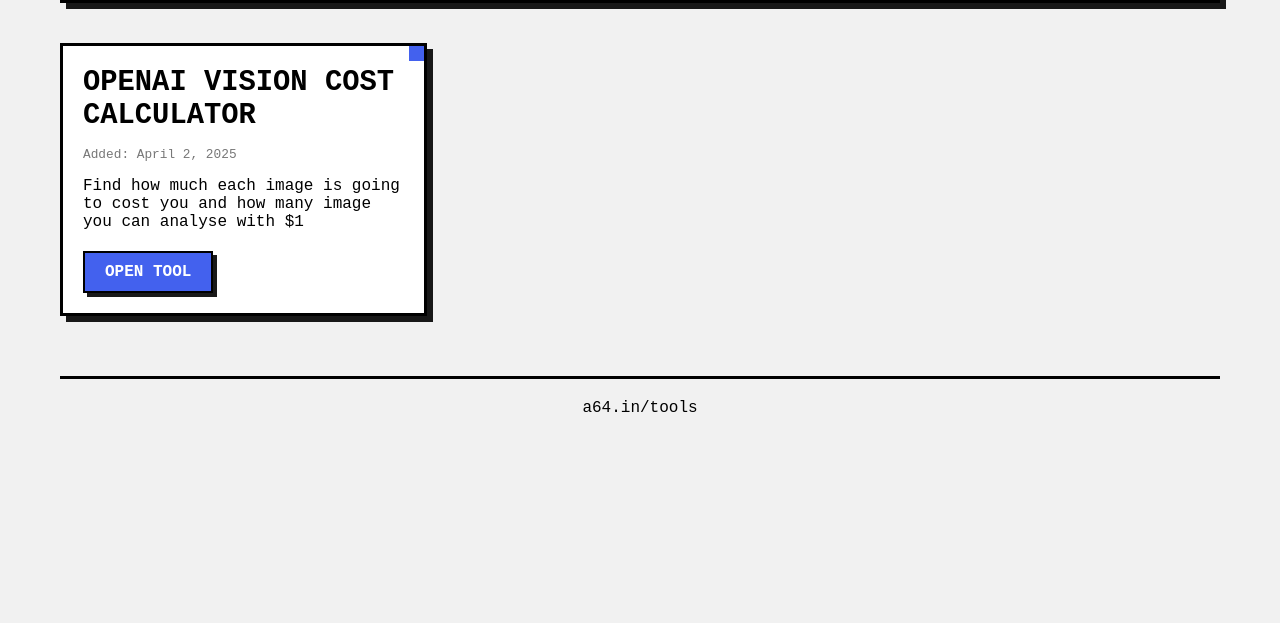
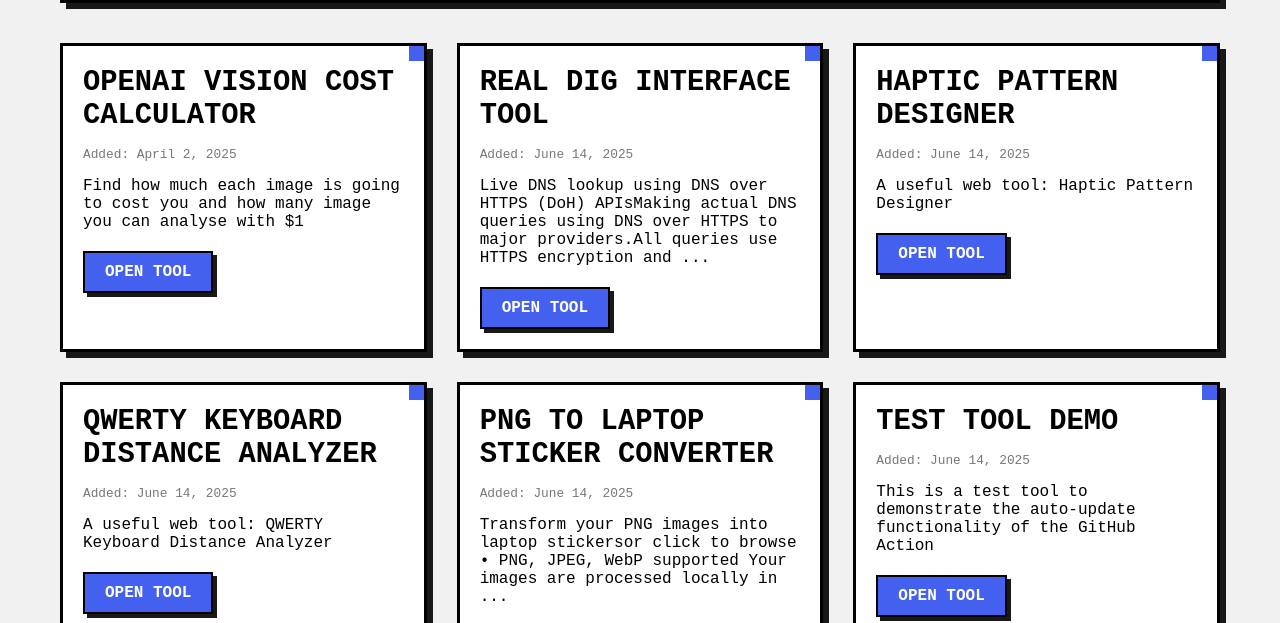
Before and after one commit to theapache64/tools, a plain HTML site: page index.html in a window 1280 px wide. Shown: the part 169-792 px from the top of the page. Drawn offline with Linux system fonts and the light colour scheme.

Commit message:
◀️ backup

```diff
--- a/index.html
+++ b/index.html
@@ -149,6 +149,42 @@
             <p>Find how much each image is going to cost you and how many image you can analyse with $1</p>
             <a href="openai-vision-cost-calculator.html" class="tool-link">Open Tool</a>
         </div>
+        <div class="tool-card">
+            <h2>Real Dig Interface Tool</h2>
+            <div class="date">Added: June 14, 2025</div>
+            <p>Live DNS lookup using DNS over HTTPS (DoH) APIsMaking actual DNS queries using DNS over HTTPS to major providers.All queries use HTTPS encryption and ...</p>
+            <a href="dig.html" class="tool-link">Open Tool</a>
+        </div>
+
+        <div class="tool-card">
+            <h2>Haptic Pattern Designer</h2>
+            <div class="date">Added: June 14, 2025</div>
+            <p>A useful web tool: Haptic Pattern Designer</p>
+            <a href="haptic_designer.html" class="tool-link">Open Tool</a>
+        </div>
+
+        <div class="tool-card">
+            <h2>QWERTY Keyboard Distance Analyzer</h2>
+            <div class="date">Added: June 14, 2025</div>
+            <p>A useful web tool: QWERTY Keyboard Distance Analyzer</p>
+            <a href="qwerty.html" class="tool-link">Open Tool</a>
+        </div>
+
+        <div class="tool-card">
+            <h2>PNG to Laptop Sticker Converter</h2>
+            <div class="date">Added: June 14, 2025</div>
+            <p>Transform your PNG images into laptop stickersor click to browse • PNG, JPEG, WebP supported
+                    Your images are processed locally in ...</p>
+            <a href="sticker_factory.html" class="tool-link">Open Tool</a>
+        </div>
+        <div class="tool-card">
+            <h2>Test Tool Demo</h2>
+            <div class="date">Added: June 14, 2025</div>
+            <p>This is a test tool to demonstrate the auto-update functionality of the GitHub Action</p>
+            <a href="test-demo.html" class="tool-link">Open Tool</a>
+        </div>
+
+
 
     </div>
 
```
Also changed, not shown: test-demo.html (added, +22 -0 lines), .github/workflows/update-index.js (added), 3 other files.
